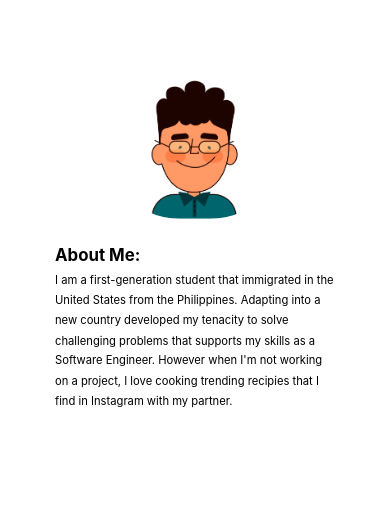
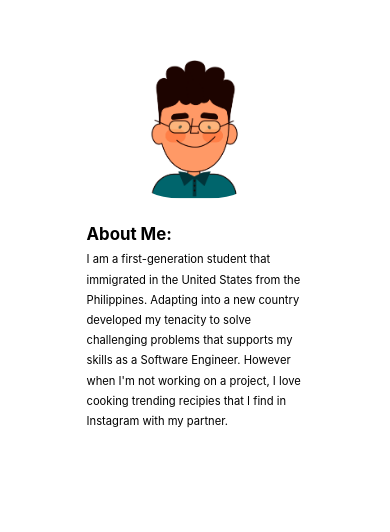
Before and after one commit to MekhiHart/portfolio, a React (Create React App) app: page / in a window 390 px wide. Shown: the part 1002-1534 px from the top of the page. Built offline with nearby package versions, Linux system fonts and the light colour scheme.

Commit message:
set width for abou section for mobie to attempt to fix horizontal touch problems

```diff
--- a/src/index.css
+++ b/src/index.css
@@ -826,7 +826,7 @@ nav a:hover:before {
   }
 
   #about--container--wrapper{
-    width: 400px;
+    width: 310px;
   }
 
 
```
